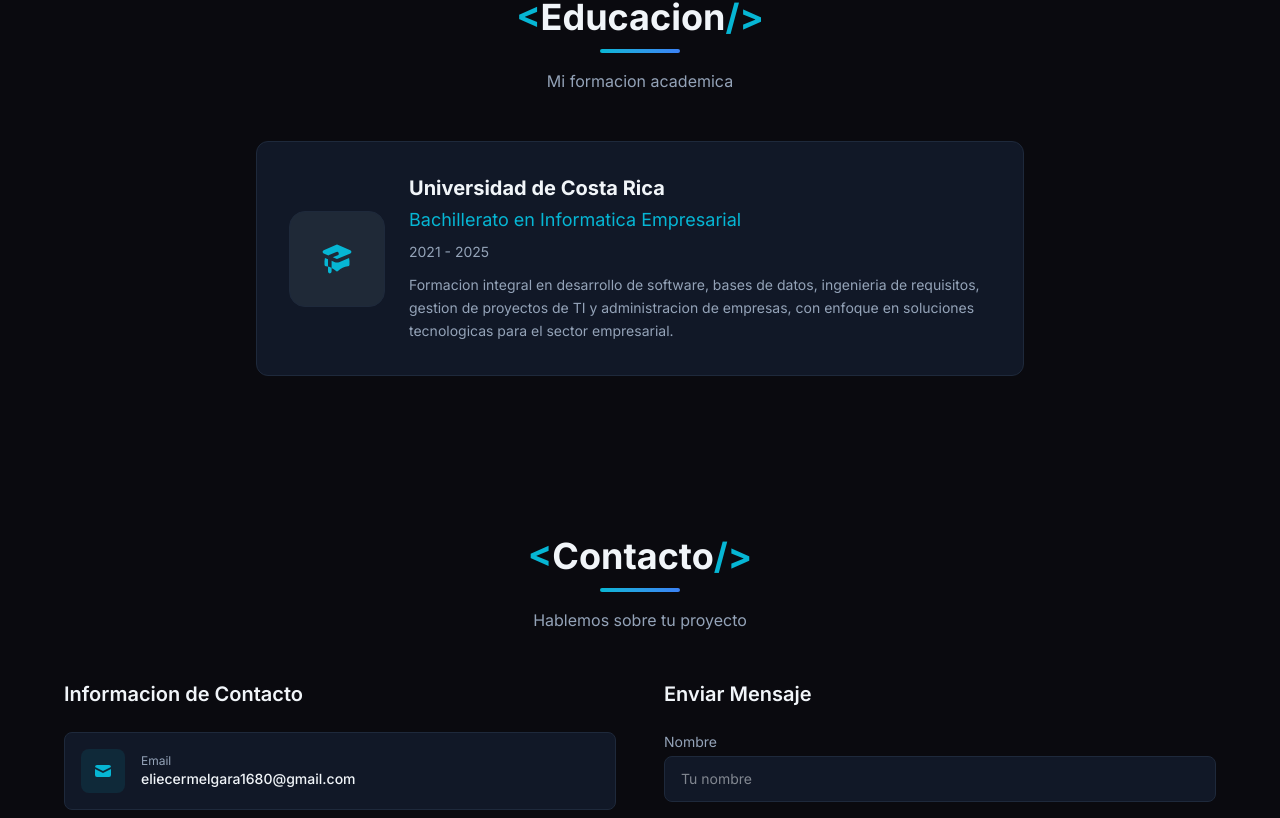
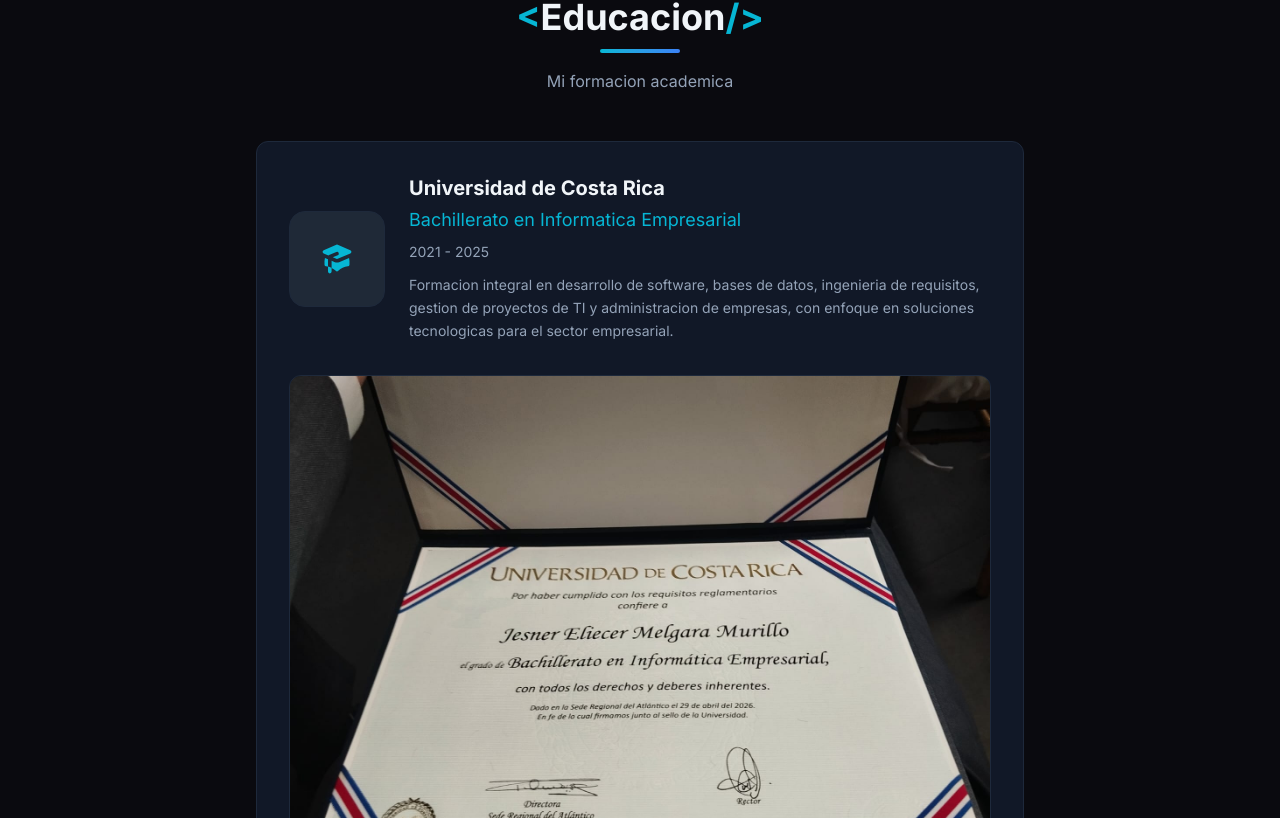
Before and after one commit to JesnerMM/portafolio, a Next.js app: page / in a window 1280 px wide. Shown: the part 5282-6100 px from the top of the page. Built offline with nearby package versions, Linux system fonts and the light colour scheme.

Commit message:
Modificacion imagen titulo

```diff
--- a/src/components/sections/EducationSection.tsx
+++ b/src/components/sections/EducationSection.tsx
@@ -1,5 +1,6 @@
 "use client";
 
+import Image from "next/image";
 import { motion } from "motion/react";
 import SectionTitle from "@/components/ui/SectionTitle";
 import { HiAcademicCap } from "react-icons/hi";
@@ -20,7 +21,9 @@
           viewport={{ once: true }}
           className="overflow-hidden rounded-xl border border-border bg-surface"
         >
-          <div className="flex flex-col items-center gap-6 p-8 md:flex-row">
+          <div className="flex flex-col gap-8 p-8">
+            {/* Main content */}
+            <div className="flex flex-col items-center gap-6 md:flex-row">
               {/* University icon */}
               <div className="flex h-24 w-24 shrink-0 items-center justify-center rounded-2xl border border-border bg-surface-light">
                 <HiAcademicCap className="text-4xl text-primary" />
@@ -31,12 +34,15 @@
                 <h3 className="text-xl font-bold">
                   Universidad de Costa Rica
                 </h3>
+
                 <p className="mt-1 text-lg text-primary">
                   Bachillerato en Informatica Empresarial
                 </p>
+
                 <p className="mt-2 text-sm text-text-secondary">
                   2021 - 2025
                 </p>
+
                 <p className="mt-3 text-sm leading-relaxed text-text-secondary">
                   Formacion integral en desarrollo de software, bases de datos,
                   ingenieria de requisitos, gestion de proyectos de TI y
@@ -45,6 +51,18 @@
                 </p>
               </div>
             </div>
+
+            {/* Degree image */}
+            <div className="overflow-hidden rounded-xl border border-border">
+              <Image
+                src="/titulo.jpeg"
+                alt="Titulo universitario"
+                width={1200}
+                height={800}
+                className="h-auto w-full object-cover"
+              />
+            </div>
+          </div>
         </motion.div>
       </div>
     </section>
```
Also changed, not shown: public/titulo.jpeg (added). Lines whose indentation alone changed are shown as unchanged.
